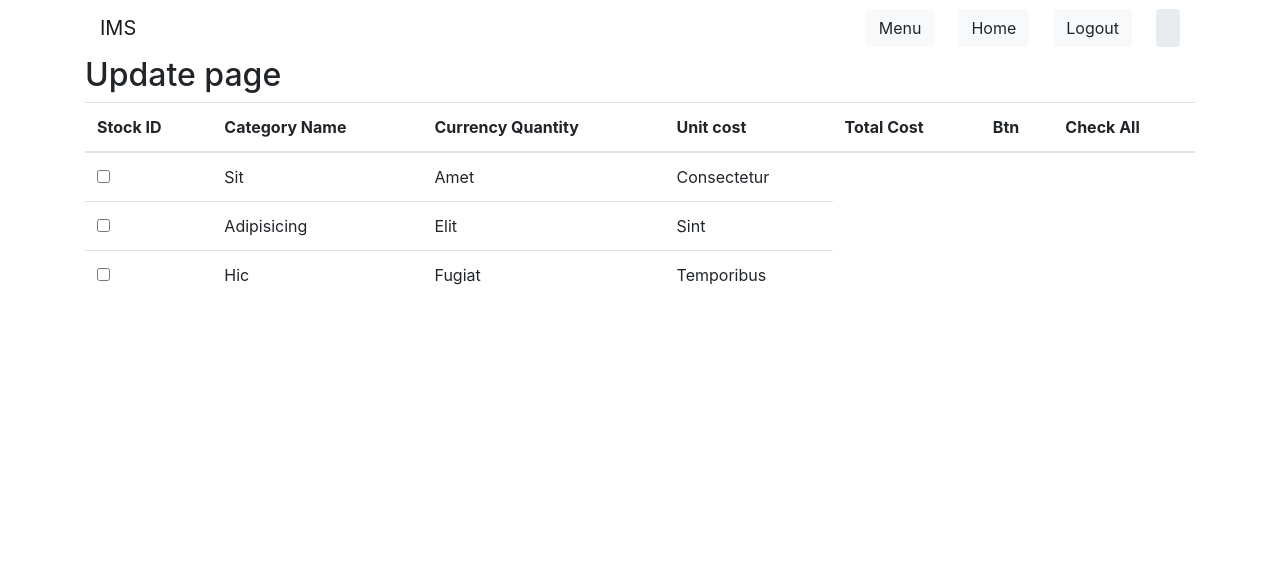
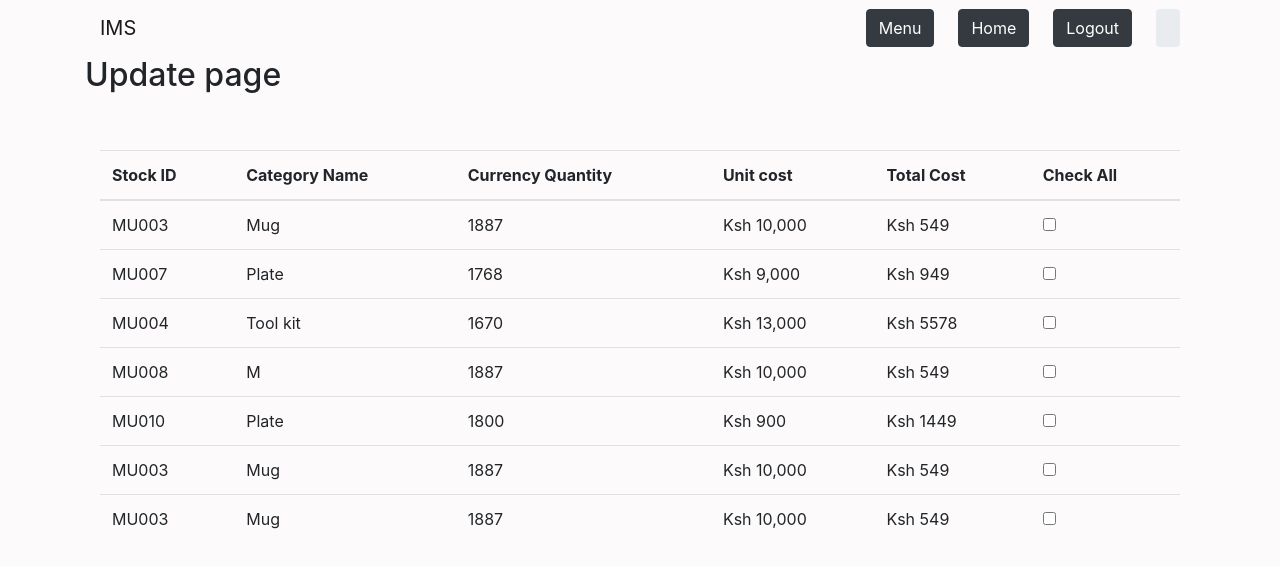
Before and after one commit to Foddie2/Inventory-ui, a Nuxt app: page /Update in a window 1280 px wide. Shown: the top 566 px of the page. Built offline with nearby package versions, Linux system fonts and the light colour scheme.

Commit message:
Table setup

```diff
--- a/components/AppHeader.vue
+++ b/components/AppHeader.vue
@@ -1,19 +1,18 @@
 <template>
 <div>
-
 <nav class="navbar navbar-expand-lg navbar-light">
   <!-- Container wrapper -->
   <div class="container">
       <div class="container-fluid">
     <a class="navbar-brand">IMS</a>
     <div class="d-flex input-group w-auto">
-      <button type="button" class="btn btn-light btn-rounded me-3 d-flex  mr-4">
+      <button type="button" class="btn btn-dark btn-rounded me-3 d-flex  mr-4">
         Menu
       </button>
-      <button type="button" class="btn btn-light btn-rounded me-3 d-flex  mr-4">
+      <button type="button" class="btn btn-dark btn-rounded me-3 d-flex  mr-4">
         Home
       </button>
-      <button type="button" class="btn btn-light btn-rounded me-3 d-flex  mr-4">
+      <button type="button" class="btn btn-dark btn-rounded me-3 d-flex  mr-4">
         Logout
       </button>
       <span class="input-group-text border-0">
@@ -24,11 +23,8 @@
   </div>
   <!-- Container wrapper -->
 </nav>
-
-
 </div>
 </template>
-
 <script>
   export default {
 
--- a/pages/Update.vue
+++ b/pages/Update.vue
@@ -1,66 +1,117 @@
 <!-- eslint-disable vue/multi-word-component-names -->
 <template>
+  <section class="vh-100" style="background-color: #FCFAFA;">
   <div>
+
   <AppHeader/>
   <div class="container">
     <h2>Update page</h2>
+  <div class="container py-5 ">
       <table class="table">
   <thead>
     <tr>
-      <!-- <th scope="col">
-        <div class="form-check">
-          <input class="form-check-input" type="checkbox" value="" id="flexCheckDefault" />
-        </div>
-      </th> -->
       <th scope="col">Stock ID</th>
       <th scope="col">Category Name</th>
       <th scope="col">Currency Quantity</th>
       <th scope="col">Unit cost</th>
       <th scope="col">Total Cost</th>
-      <th scope="col">Btn</th>
+      <!-- <th scope="col">Btn</th> -->
       <th scope="col">Check All</th>
     </tr>
   </thead>
   <tbody>
     <tr>
+      <td>MU003</td>
+      <td>Mug</td>
+      <td>1887</td>
+      <td>Ksh 10,000</td>
+      <td>Ksh 549</td>
       <th scope="row">
       <div class="form-check">
         <input class="form-check-input" type="checkbox" value="" id="flexCheckDefault" />
       </div>
       </th>
-      <td>Sit</td>
-      <td>Amet</td>
-      <td>Consectetur</td>
     </tr>
      <tr>
+      <td>MU007</td>
+      <td>Plate</td>
+      <td>1768</td>
+      <td>Ksh 9,000</td>
+      <td>Ksh 949</td>
       <th scope="row">
       <div class="form-check">
         <input class="form-check-input" type="checkbox" value="" id="flexCheckDefault" />
       </div>
       </th>
-      <td>Adipisicing</td>
-      <td>Elit</td>
-      <td>Sint</td>
     </tr>
      <tr>
+      <td>MU004</td>
+      <td>Tool kit</td>
+      <td>1670</td>
+      <td>Ksh 13,000</td>
+      <td>Ksh 5578</td>
       <th scope="row">
       <div class="form-check">
-          <input class="form-check-input" type="checkbox" value="" id="flexCheckDefault"/>
+        <input class="form-check-input" type="checkbox" value="" id="flexCheckDefault" />
       </div>
       </th>
-      <td>Hic</td>
-      <td>Fugiat</td>
-      <td>Temporibus</td>
+    </tr>
+     <tr>
+      <td>MU008</td>
+      <td>M</td>
+      <td>1887</td>
+      <td>Ksh 10,000</td>
+      <td>Ksh 549</td>
+      <th scope="row">
+      <div class="form-check">
+        <input class="form-check-input" type="checkbox" value="" id="flexCheckDefault" />
+      </div>
+      </th>
+    </tr>
+     <tr>
+      <td>MU010</td>
+      <td>Plate</td>
+      <td>1800</td>
+      <td>Ksh 900</td>
+      <td>Ksh 1449</td>
+      <th scope="row">
+      <div class="form-check">
+        <input class="form-check-input" type="checkbox" value="" id="flexCheckDefault" />
+      </div>
+      </th>
+    </tr>
+     <tr>
+      <td>MU003</td>
+      <td>Mug</td>
+      <td>1887</td>
+      <td>Ksh 10,000</td>
+      <td>Ksh 549</td>
+      <th scope="row">
+      <div class="form-check">
+        <input class="form-check-input" type="checkbox" value="" id="flexCheckDefault" />
+      </div>
+      </th>
+    </tr>
+     <tr>
+      <td>MU003</td>
+      <td>Mug</td>
+      <td>1887</td>
+      <td>Ksh 10,000</td>
+      <td>Ksh 549</td>
+      <th scope="row">
+      <div class="form-check">
+        <input class="form-check-input" type="checkbox" value="" id="flexCheckDefault" />
+      </div>
+      </th>
     </tr>
   </tbody>
 </table>
   </div>
+      </div>
+  </div>
+</section>
 
-
-
-  </div>
 </template>
-
 <script>
 import AppHeader from "../components/AppHeader.vue";
   export default {
@@ -72,13 +123,11 @@ import AppHeader from "../components/AppHeader.vue";
             hid: 'description',
             name: 'description',
             content: 'Update and process new inputs '
-
           }
         ]
       };
     },
     components: { AppHeader }
-
   };
 </script>
 
```
Lines whose indentation alone changed are shown as unchanged.
